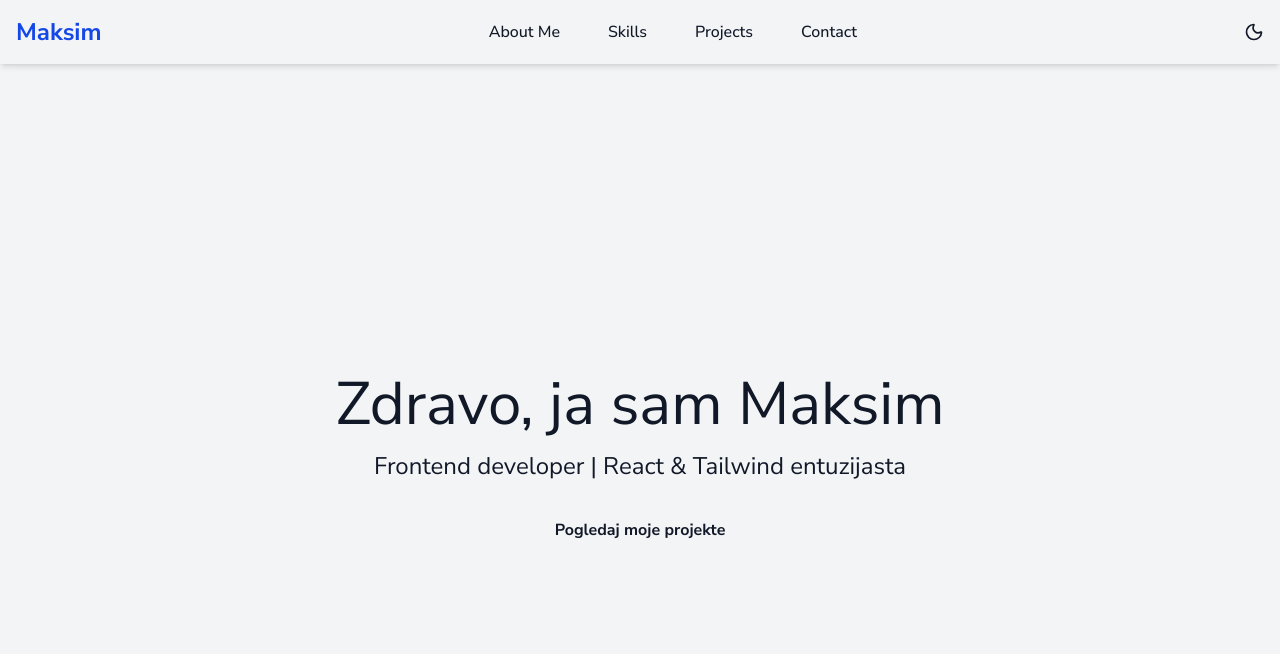
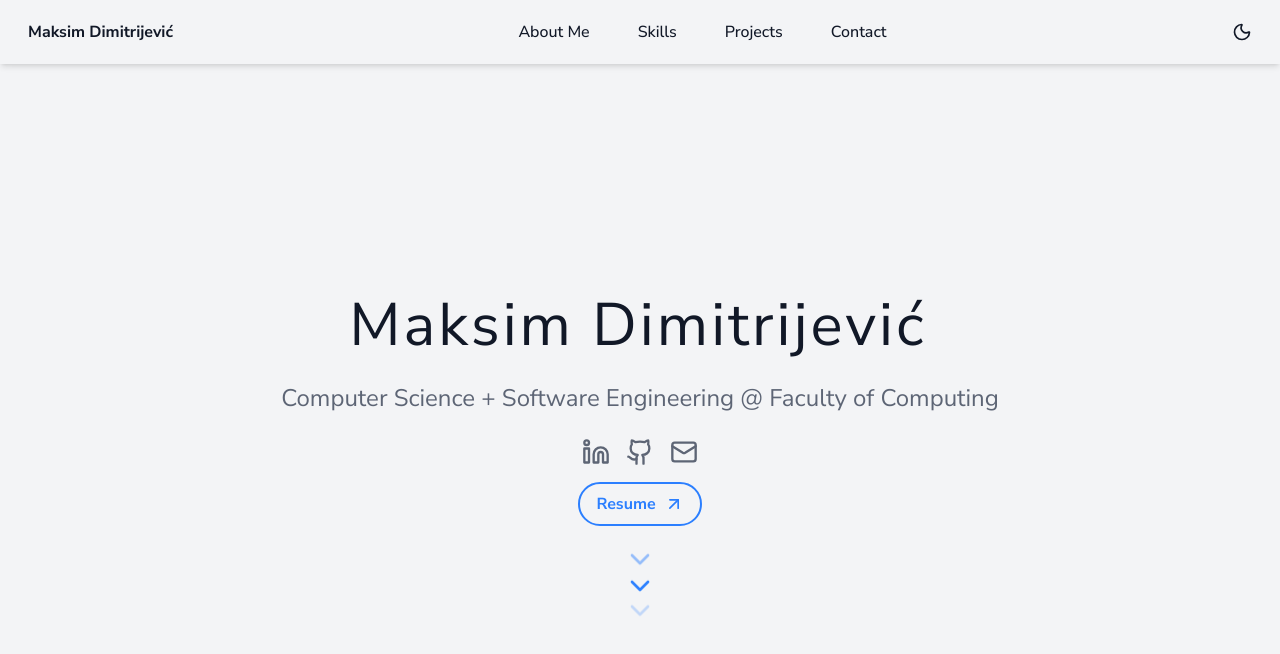
Before and after one commit to Dimitrijevic175/Portfolio, a React (Vite) app: page / in a window 1280 px wide. Shown: the top 654 px of the page. Built offline with nearby package versions, Linux system fonts and the light colour scheme.

Commit message:
Hero section done.

```diff
--- a/src/components/Hero.tsx
+++ b/src/components/Hero.tsx
@@ -1,15 +1,64 @@
+import { Linkedin, Github, Mail, ChevronDown, ArrowUpRight } from "lucide-react";
+
 export default function Hero() {
     return (
         <section className="flex flex-col items-center justify-center min-h-screen text-center px-4">
-            <h2 className="text-4xl sm:text-5xl lg:text-6xl font-sans mb-4 text-primary dark:text-secondary">
-                Zdravo, ja sam Maksim
-            </h2>
-            <p className="text-lg sm:text-xl lg:text-2xl mb-6 text-foreground dark:text-background">
-                Frontend developer | React & Tailwind entuzijasta
+            <div className="typewriter">
+                <h2 className="text-4xl sm:text-5xl lg:text-6xl font-sans mb-4 pb-1 text-primary dark:text-secondary">
+                    Maksim Dimitrijević
+                </h2>
+            </div>
+            <p className=" sm:text-xl lg:text-2xl mb-6 text-[var(--muted-text)] subtitle-animate">
+                Computer Science + Software Engineering @ Faculty of Computing
             </p>
-            <button className="px-6 py-3 bg-primary dark:bg-secondary text-background dark:text-foreground font-bold rounded hover:opacity-80 transition">
-                Pogledaj moje projekte
-            </button>
+            <div className="flex space-x-4 subtitle-animate">
+                <a
+                    href="https://www.linkedin.com/in/maksim-dimitrijevi%C4%87-33025332a/"
+                    target="_blank"
+                    rel="noopener noreferrer"
+                    className="text-[var(--muted-text)] hover:text-primary transition-colors"
+                >
+                    <Linkedin size={28} />
+                </a>
+
+                <a
+                    href="https://github.com/Dimitrijevic175"
+                    target="_blank"
+                    rel="noopener noreferrer"
+                    className="text-[var(--muted-text)] hover:text-primary transition-colors"
+                >
+                    <Github size={28} />
+                </a>
+
+                <a
+                    href="mailto:maksimdimitrijevic@gmail.com"
+                    className="text-[var(--muted-text)] hover:text-primary transition-colors"
+                >
+                    <Mail size={28} />
+                </a>
+            </div>
+
+            <a
+                href="/resume.pdf"
+                target="_blank"
+                rel="noopener noreferrer"
+                className="resume-btn"
+            >
+                <span>Resume</span>
+                <ArrowUpRight size={20} />
+            </a>
+
+
+
+
+
+
+            <div className="flex flex-col items-center animate-chevron mt-3">
+                <ChevronDown size={32} className="text-blue-500" />
+                <ChevronDown size={32} className="text-blue-500" />
+                <ChevronDown size={32} className="text-blue-500" />
+            </div>
+
         </section>
     );
 }
--- a/src/components/Navbar.tsx
+++ b/src/components/Navbar.tsx
@@ -21,8 +21,8 @@ export default function Navbar({ dark, setDark }: NavbarProps) {
             {/* Desktop layout */}
             <div className="hidden md:flex items-center justify-between w-full">
                 {/* Logo */}
-                <h1 className="text-2xl font-bold font-sans text-blue-700 dark:text-yellow-400">
-                    Maksim
+                <h1 className="text-l font-bold font-sans nav-hover">
+                    Maksim Dimitrijević
                 </h1>
 
                 {/* Links right */}
@@ -41,7 +41,7 @@ export default function Navbar({ dark, setDark }: NavbarProps) {
                 </ul>
 
                 {/* Dark mode button */}
-                <button onClick={() => setDark(!dark)}>
+                <button onClick={() => setDark(!dark)} className="nav-hover">
                     {dark ? <SunIcon className="w-5 h-5" /> : <MoonIcon className="w-5 h-5" />}
                 </button>
             </div>
@@ -50,19 +50,19 @@ export default function Navbar({ dark, setDark }: NavbarProps) {
             <div className="flex md:hidden w-full justify-between items-center">
                 {/* Hamburger menu left */}
                 <button
-                    className="px-3 py-1 rounded border border-gray-400 dark:border-gray-600"
+                    className="px-3 py-1 rounded border border-gray-400 dark:border-gray-600 nav-hover"
                     onClick={() => setMenuOpen(!menuOpen)}
                 >
                     ☰
                 </button>
 
                 {/* Logo center */}
-                <h1 className="text-2xl font-bold font-sans text-blue-700 dark:text-yellow-400">
-                    Maksim
+                <h1 className="text-l font-bold font-sans nav-hover">
+                    Maksim Dimitrijević
                 </h1>
 
                 {/* Dark mode button right */}
-                <button onClick={() => setDark(!dark)}>
+                <button onClick={() => setDark(!dark)} className="nav-hover">
                     {dark ? <SunIcon className="w-5 h-5" /> : <MoonIcon className="w-5 h-5" />}
                 </button>
             </div>
--- a/src/index.css
+++ b/src/index.css
@@ -5,7 +5,9 @@
   --font-sans: "Nunito Sans", sans-serif;
   --hover-bg: #bec8d9;
   --hover-bg-dark: #1e293b;
+  --muted-text: #5d6575;
 }
+
 
 :root {
   --bg: #F3F4F6;
@@ -24,6 +26,22 @@ body {
   color: #F3F4F6;
 }
 
+.resume-btn {
+  @apply flex items-center px-4 py-2 mt-4 rounded-full border-2 border-blue-500 text-blue-500 font-sans font-bold transition-colors space-x-2 bg-transparent;
+}
+
+.resume-btn:hover {
+  @apply bg-blue-200;
+}
+
+.dark .resume-btn:hover {
+  @apply bg-blue-900;
+}
+
+
+
+/* ----- NAVBAR SEKCIJA ----- */
+
 .dark a.nav-link:hover {
   background-color: var(--hover-bg-dark);
 }
@@ -33,6 +51,8 @@ a.nav-link {
   @apply block px-3 py-1 rounded cursor-pointer transition no-underline;
   background-color: transparent;
 }
+
+
 
 a.nav-link:hover {
   background-color: var(--hover-bg);
@@ -56,3 +76,82 @@ a.nav-link:hover {
 .dark .mobile-menu a.nav-link:hover {
   background-color: var(--hover-bg-dark);
 }
+
+/* Univerzalni hover za navbar elemente */
+.nav-hover {
+  @apply px-3 py-1 rounded cursor-pointer transition;
+  background-color: transparent;
+}
+
+.nav-hover:hover {
+  background-color: var(--hover-bg);
+}
+
+.dark .nav-hover:hover {
+  background-color: var(--hover-bg-dark);
+}
+
+/* ----- HERO SEKCIJA ----- */
+
+.typewriter h2 {
+  display: inline-block;
+  overflow: hidden;
+  white-space: nowrap;
+  width: 0; /* važno: start width 0 */
+
+  /* cursor */
+  border-right: 0.08em solid currentColor;
+
+  /* animacije */
+  animation:
+          typing 2.8s steps(24, end) 0.3s forwards,
+          caret-blink 1.9s step-end infinite;
+
+  letter-spacing: 0.05em;
+}
+
+/* typing effect */
+@keyframes typing {
+  from { width: 0; }
+  to { width: 100%; }
+}
+
+/* blinking caret */
+@keyframes caret-blink {
+  0%, 50%, 100% { border-color: currentColor; }
+  25%, 75% { border-color: transparent; }
+}
+
+
+
+.subtitle-animate {
+  opacity: 0;
+  transform: translateY(16px);
+
+  animation: subtitleFadeUp 0.8s ease-out forwards;
+  animation-delay: 0.3s;
+
+}
+
+/* animacija */
+@keyframes subtitleFadeUp {
+  to {
+    opacity: 1;
+    transform: translateY(0);
+  }
+}
+
+
+@keyframes chevron-fade {
+  0%, 20% { opacity: 0; transform: translateY(-10px); }
+  50% { opacity: 1; transform: translateY(0); }
+  100% { opacity: 0; transform: translateY(10px); }
+}
+
+.animate-chevron > * {
+  animation: chevron-fade 1.5s infinite;
+}
+
+.animate-chevron > *:nth-child(1) { animation-delay: 0s; }
+.animate-chevron > *:nth-child(2) { animation-delay: 0.3s; }
+.animate-chevron > *:nth-child(3) { animation-delay: 0.6s; }
```
